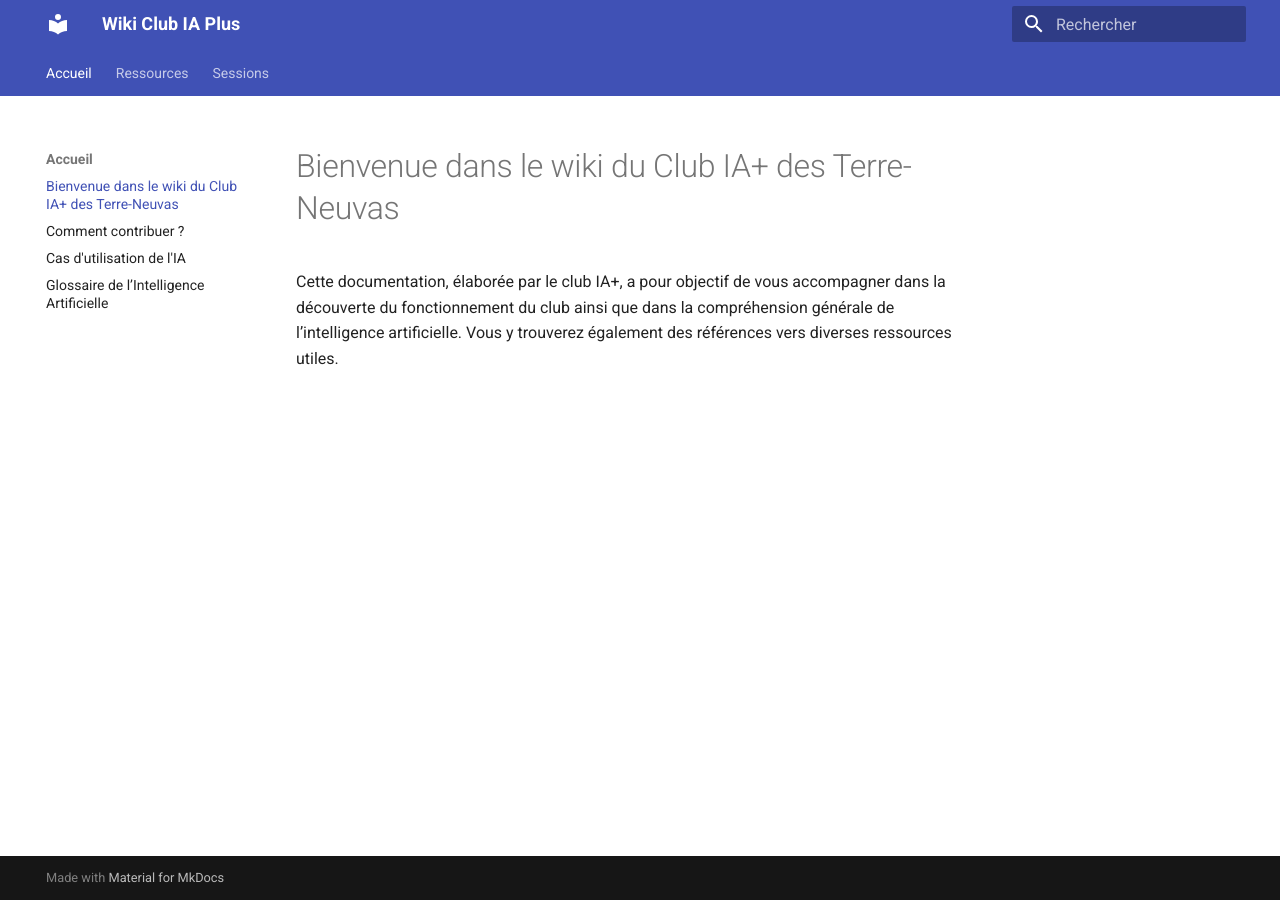
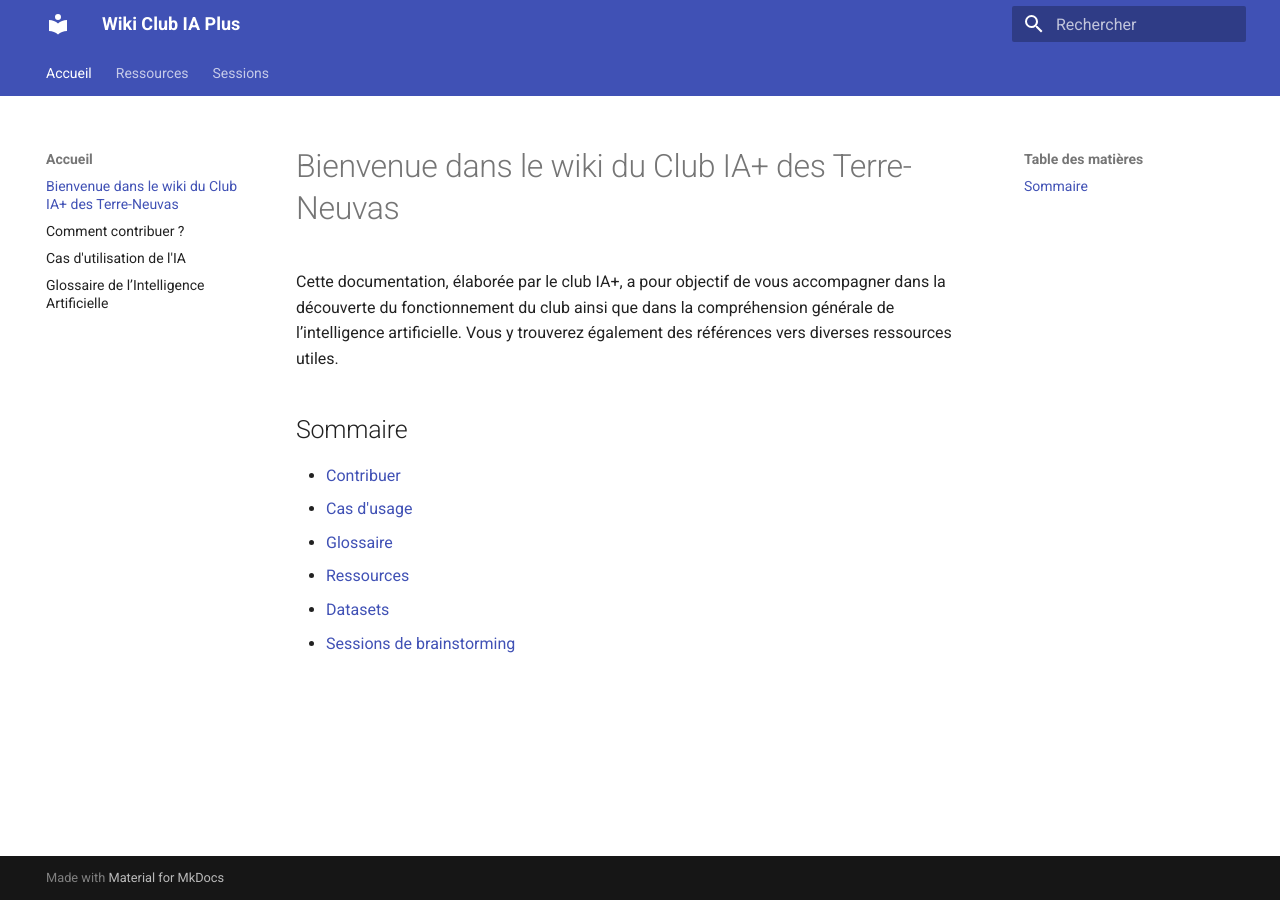
Before and after one commit to Club-IA-plus/wiki-club-ia-plus, an MkDocs documentation site: the page built from docs/index.md, in a window 1280 px wide. Built offline with MkDocs 1.6.1 and Material for MkDocs 9.7.7, drawn with Linux system fonts in a browser that asks for light colours.

Commit message:
feat: add summary

```diff
--- a/docs/index.md
+++ b/docs/index.md
@@ -1,3 +1,12 @@
 # Bienvenue dans le wiki du Club IA+ des Terre-Neuvas
 
 Cette documentation, élaborée par le club IA+, a pour objectif de vous accompagner dans la découverte du fonctionnement du club ainsi que dans la compréhension générale de l’intelligence artificielle. Vous y trouverez également des références vers diverses ressources utiles.
+
+## Sommaire
+
+- [Contribuer](contribute.md)
+- [Cas d'usage](use-case.md)
+- [Glossaire](glossary.md)
+- [Ressources](ressources/models.md)
+- [Datasets](ressources/datasets.md)
+- [Sessions de brainstorming](sessions/brainstorming.md)
```
